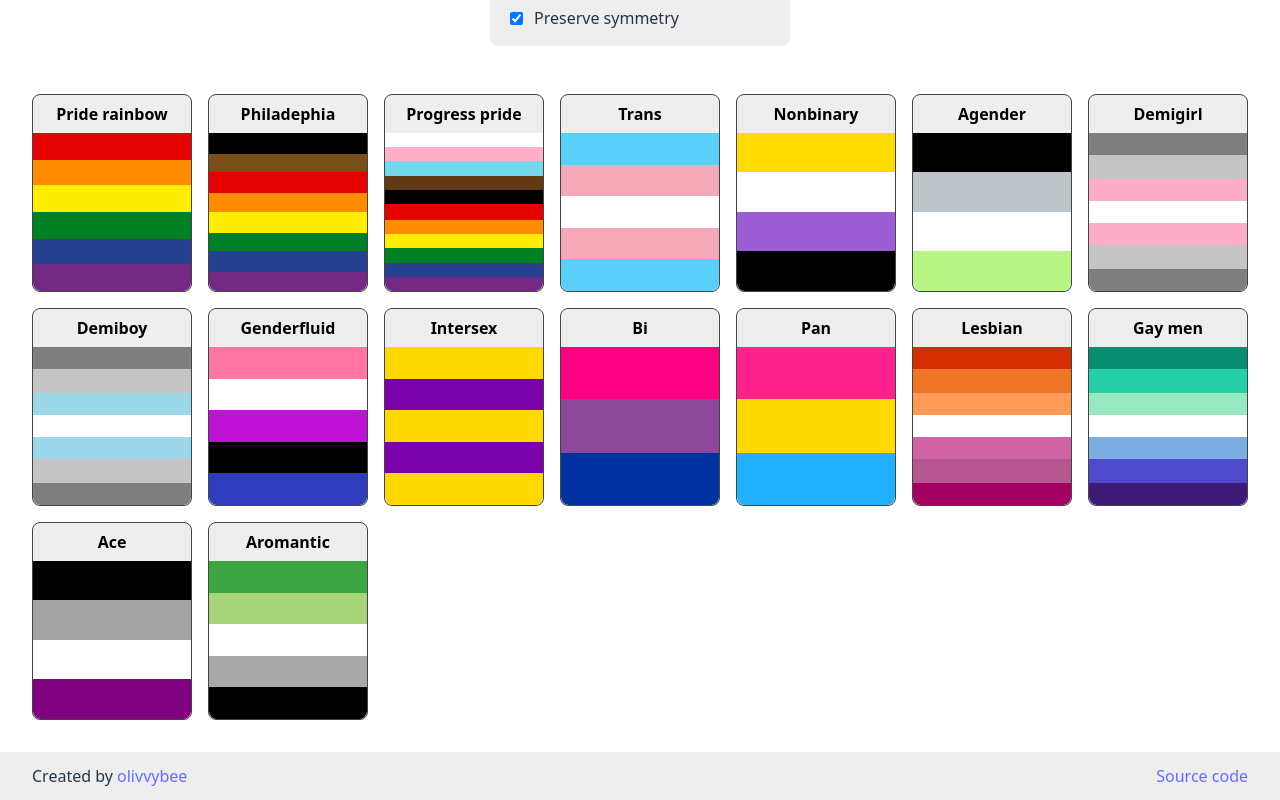
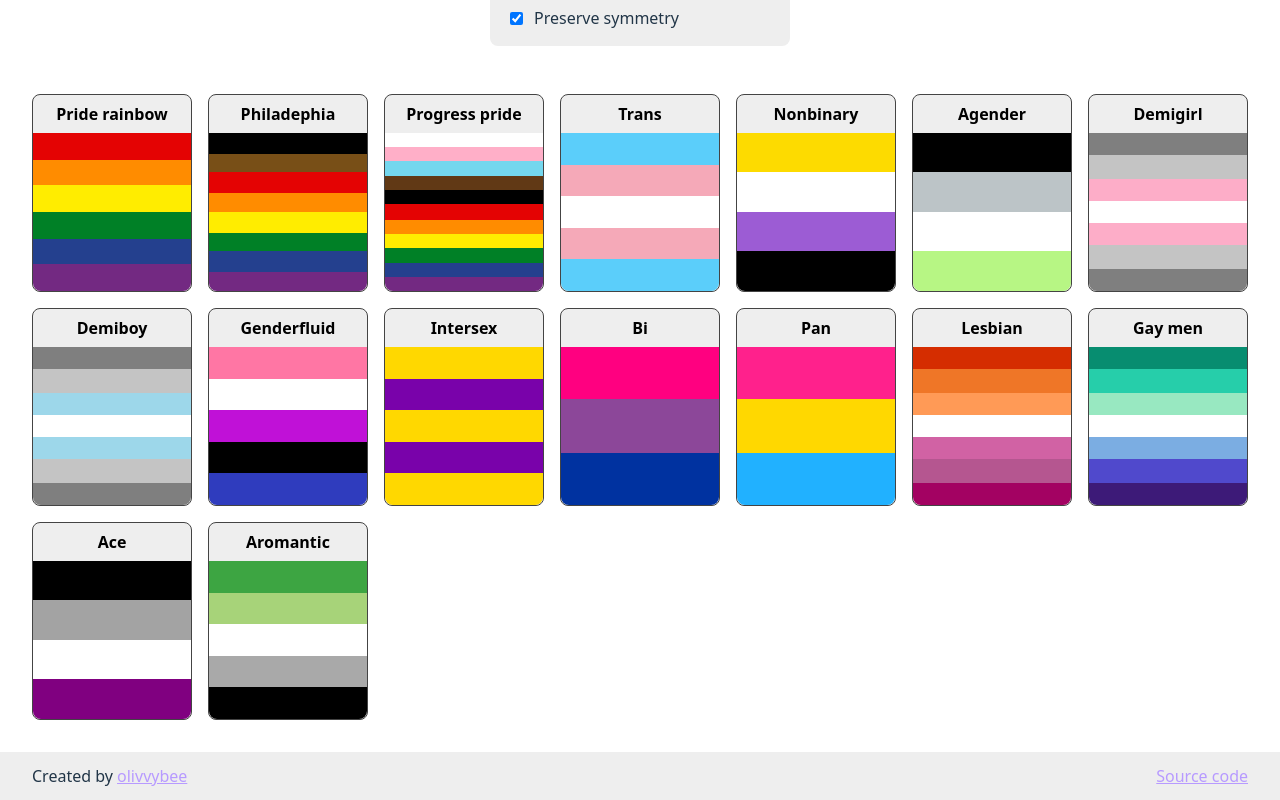
Before and after one commit to olivvybee/gaydient, a React (Vite) app: page / in a window 1280 px wide. Shown: the part 326-1126 px from the top of the page. Built offline with nearby package versions, Linux system fonts and the light colour scheme.

Commit message:
Change links to purple

```diff
--- a/src/index.css
+++ b/src/index.css
@@ -23,11 +23,11 @@
 
 a {
   font-weight: 500;
-  color: #646cff;
-  text-decoration: inherit;
+  color: rgb(183, 154, 255);
 }
+
 a:hover {
-  color: #535bf2;
+  color: rgb(194, 169, 255);
 }
 
 body {
```
